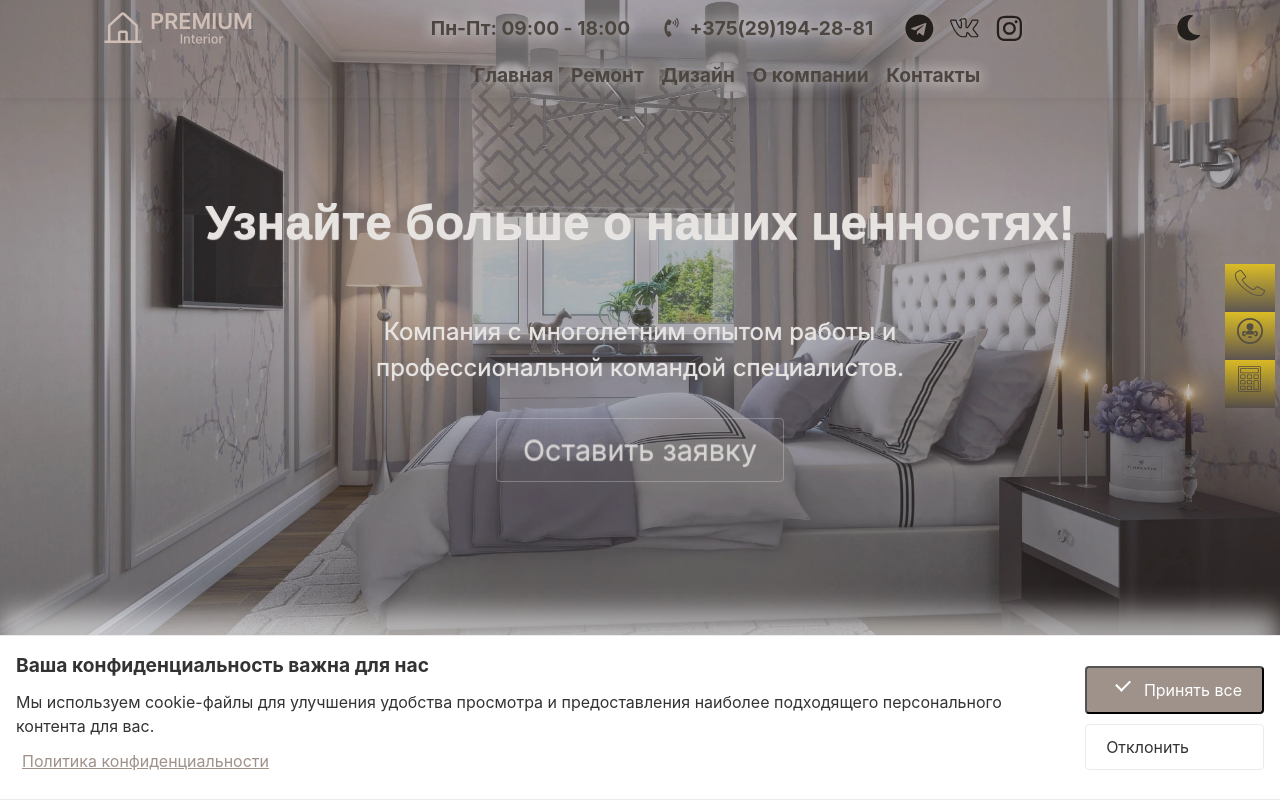
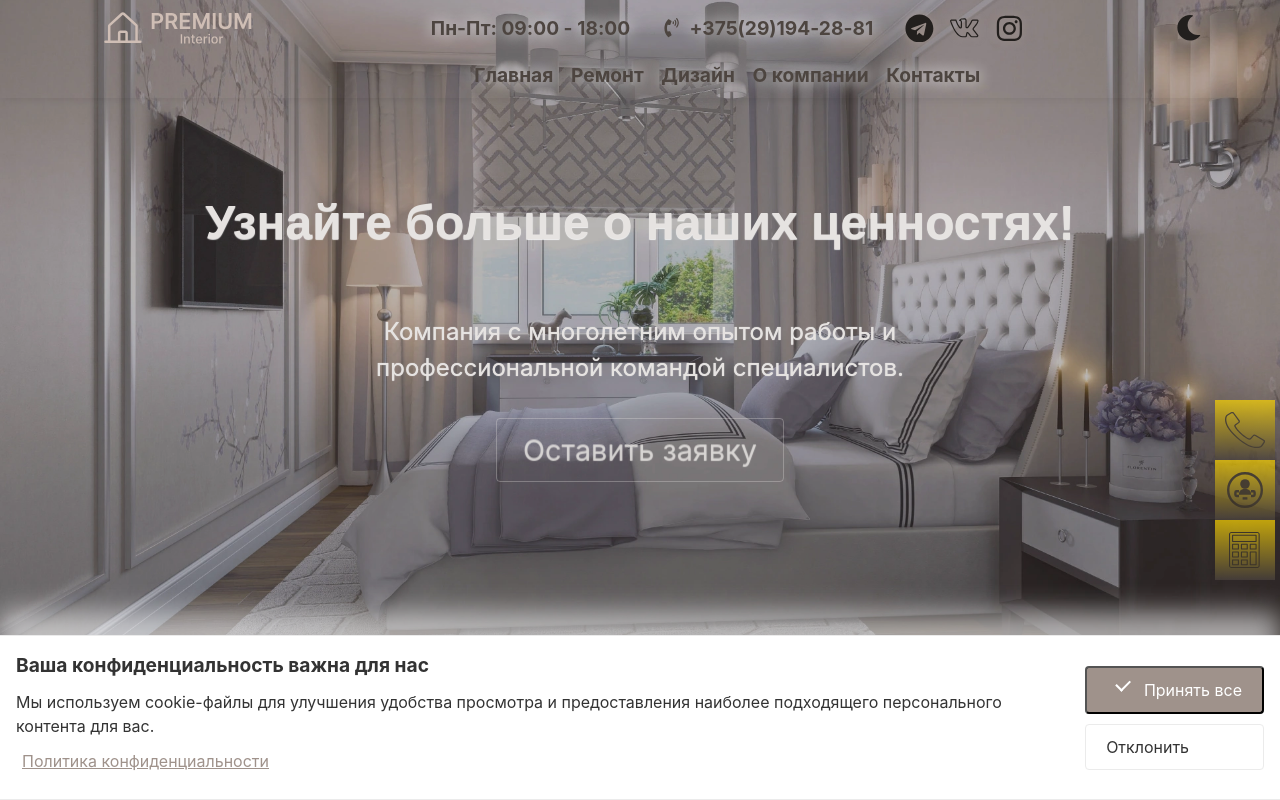
Before and after one commit to Jackman108/premier-design, a Next.js app in the folder premier-design/: page /about in a window 1280 px wide. Shown: the top 800 px of the page. Built offline with nearby package versions, Linux system fonts and the light colour scheme; what react-chatbot-kit would draw is missing.

Commit message:
added buttons panel for fixed position

```diff
--- a/premier-design/Layout/Layout.tsx
+++ b/premier-design/Layout/Layout.tsx
@@ -3,12 +3,7 @@ import styles from './Layout.module.css';
 import Header from './Header/Header';
 import Footer from './Footer/Footer';
 import {FC, ReactElement} from 'react';
-import ChatBotSidebar from '../components/ChatBotSidebar/ChatBotSidebar';
-import CalculatorButton from "../components/UX/CalculatorButton/CalculatorButton";
-import OrderButton from "../components/UX/OrderButton/OrderButton";
-import {findItemByTitle} from "../utils/findItemByTitle";
-import {ButtonProps} from "../interface/Button.props";
-import {findPanelById} from "../utils/findPanelById";
+import ButtonsPanel from "../components/UX/ButtonsPanel/ButtonsPanel";
 
 const Layout: FC<LayoutProps> = ({
                                      children,
@@ -18,20 +13,12 @@ const Layout: FC<LayoutProps> = ({
                                      buttonData,
                                      panelData
                                  }: LayoutProps): ReactElement => {
-    const buttonHeader = findItemByTitle(buttonData, "get_counseling") || {} as ButtonProps;
-
-    const phoneButton = findPanelById(panelData, "phoneButton");
-    const calculatorButton = findPanelById(panelData, "calculatorButton");
-    const chatButton = findPanelById(panelData, "chatButton");
-
     return (
         <>
             <Header {...headerProps}/>
             <main className={styles.body} role='main'>
                 {children}
-                <OrderButton buttonStyle='button-panel' buttonData={buttonHeader.buttonHeader} panelData={phoneButton}/>
-                <ChatBotSidebar panelData={chatButton}/>
-                <CalculatorButton costingCards={costingCards} panelData={calculatorButton}/>
+                <ButtonsPanel buttonData={buttonData} panelData={panelData} costingCards={costingCards}/>
             </main>
             <Footer {...footerProps}/>
         </>
--- /dev/null
+++ b/premier-design/components/UX/ButtonsPanel/ButtonsPanel.module.css
@@ -0,0 +1,8 @@
+.buttonsContainer {
+	position: fixed;
+	right: 5px;
+	top: 50%;
+	display: flex;
+	flex-direction: column;
+	z-index: 9999;
+}
--- /dev/null
+++ b/premier-design/components/UX/ButtonsPanel/ButtonsPanel.tsx
@@ -0,0 +1,42 @@
+import React, {FC} from "react";
+import {ButtonProps} from "../../../interface/Button.props";
+import {PanelProps} from "../../../interface/Panel.props";
+import {CostingCardProps} from "../../../interface/Costing.props";
+import {findItemByTitle} from "../../../utils/findItemByTitle";
+import {findPanelById} from "../../../utils/findPanelById";
+import OrderButton from "../OrderButton/OrderButton";
+import ChatBotSidebar from "../../ChatBotSidebar/ChatBotSidebar";
+import CalculatorButton from "../CalculatorButton/CalculatorButton";
+import styles from './ButtonsPanel.module.css';
+
+interface ButtonsPanelProps {
+    buttonData: ButtonProps[];
+    panelData: PanelProps[];
+    costingCards: CostingCardProps[];
+}
+
+const ButtonsPanel: FC<ButtonsPanelProps> = ({buttonData, panelData, costingCards}) => {
+    const buttonHeader = findItemByTitle(buttonData, "get_counseling");
+    const phoneButton = findPanelById(panelData, "phoneButton");
+    const calculatorButton = findPanelById(panelData, "calculatorButton");
+    const chatButton = findPanelById(panelData, "chatButton");
+
+    return (
+
+        <aside className={styles.buttonsContainer}>
+            {buttonHeader && (
+                <OrderButton
+                    buttonStyle="button-panel"
+                    buttonData={buttonHeader.buttonHeader}
+                    panelData={phoneButton}
+                />
+            )}
+            {chatButton && <ChatBotSidebar panelData={chatButton}/>}
+            {calculatorButton && (
+                <CalculatorButton costingCards={costingCards} panelData={calculatorButton}/>
+            )}
+        </aside>
+    );
+};
+
+export default ButtonsPanel;
--- a/premier-design/components/UX/CalculatorButton/CalculatorButton.tsx
+++ b/premier-design/components/UX/CalculatorButton/CalculatorButton.tsx
@@ -1,8 +1,9 @@
-import React, {FC, useState} from 'react';
+import React, {FC} from 'react';
 import CalculatorModal from '../../CalculatorModal/CalculatorModal';
 import PanelButton from "../PanelButton/PanelButton";
 import {PanelProps} from "../../../interface/Panel.props";
 import {CostingCardProps} from "../../../interface/Costing.props";
+import {useModalState} from "../../../hooks/useModalState";
 
 interface CalculatorButtonProps {
     costingCards: CostingCardProps[];
@@ -10,10 +11,7 @@ interface CalculatorButtonProps {
 }
 
 const CalculatorButton: FC<CalculatorButtonProps> = ({costingCards, panelData}) => {
-    const [isModalOpen, setIsModalOpen] = useState(false);
-
-    const toggleModal = () => setIsModalOpen((prev) => !prev);
-
+    const {isOpen: isModalOpen, toggleModal} = useModalState(false);
     return (
         <>
             <PanelButton
--- a/premier-design/components/UX/PanelButton/PanelButton.module.css
+++ b/premier-design/components/UX/PanelButton/PanelButton.module.css
@@ -1,18 +1,16 @@
 .button_common {
 	display: flex;
 	align-items: center;
-	position: fixed;
-	right: 5px;
-	padding: 0 7px 0;
+	padding: 7px;
 	background: linear-gradient(to top, var(--brown) 0%, gold 100%), linear-gradient(to left, var(--brown) 0%, gold 100%);
 	color: white;
 	border: none;
 	cursor: pointer;
-	z-index: 9999;
 	opacity: 0.7;
 	transition: background-color 0.3s ease;
-	height: 6%;
-	width: 50px;
+	width: 60px;
+	height: 60px;
+	justify-content: center;
 }
 
 .sticky_button_text {
@@ -20,15 +18,14 @@
 	border-bottom-left-radius: 10px;
 	background: linear-gradient(to top, var(--brown) 0%, gold 100%), linear-gradient(to left, var(--brown) 0%, gold 100%);
 	color: white;
-	font-size: 14px;
+	font-size: 1rem;
 	position: fixed;
 	width: 0;
-	z-index: 6;
 	padding: 10px 10px 10px 20px;
 	line-height: 120%;
-	height: 6%;
+	height: 60px;
 	opacity: 0;
-	right: 55px;
+	right: 50px;
 	transition: 0.5s all;
 	white-space: nowrap;
 	overflow: hidden;
@@ -38,9 +35,7 @@
 }
 
 .button_icon {
-	padding: 0 3px 10px;
 	transition: opacity .25s ease-in-out;
-	vertical-align: top;
 }
 
 .button_common:hover .sticky_button_text {
@@ -50,12 +45,17 @@
 
 @media (max-width: 768px) {
 	.button_common {
-		width: 50px;
+		width: 45px;
 		height: 45px;
-		bottom: 20px;
+		padding: 5px;
 	}
 
 	.sticky_button_text {
+		font-size: 1rem;
+		padding: 5px 5px 5px 10px;
+		line-height: 100%;
 		height: 45px;
+		right: 45px;
+
 	}
 }
```
Also changed, not shown: premier-design/data/data.json.
